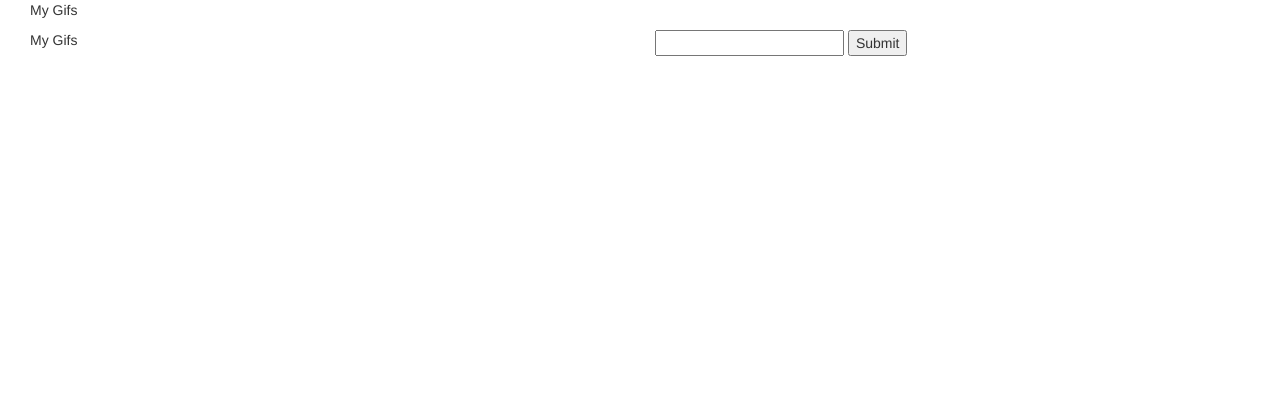
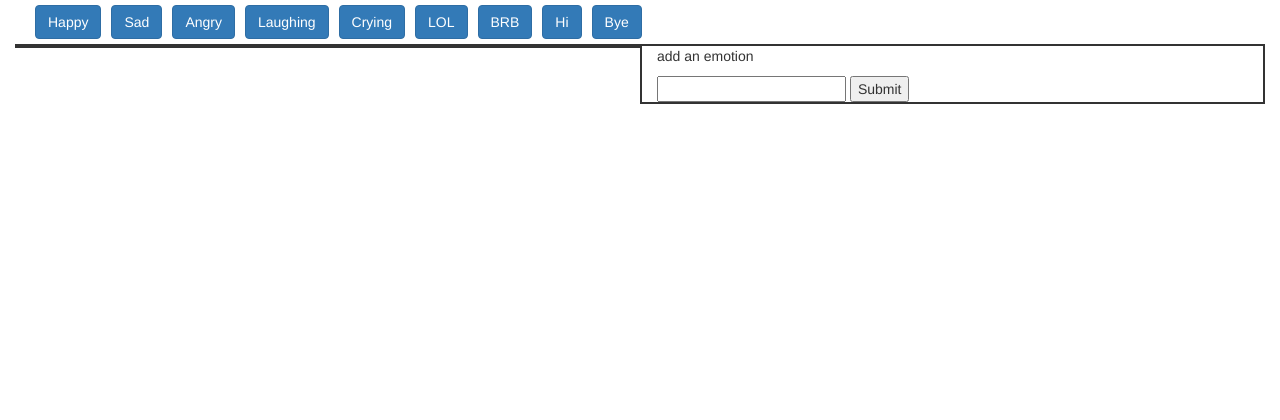
Before and after one commit to Tasha-GitHub/Giphy-Sorter, a PHP site: page /index.html in a window 1280 px wide. Shown: the top 420 px of the page. Run offline with PHP 8.4, Linux system fonts and the light colour scheme; some libraries are stand-ins or nearby versions.

Commit message:
developed button click gif load functionality

```diff
--- a/assets/css/style.css
+++ b/assets/css/style.css
@@ -23,3 +23,19 @@ container-fluid{
 	padding: 0px;
 
 }
+
+/*----------------------------------------------*/
+
+button{
+	margin: 5px !important;
+}
+
+
+.inputWell{
+	border-width: 2px;
+	border-style: solid;
+}
+.gifWell{
+	border-width: 2px;
+	border-style: solid;
+}
--- a/assets/javascript/javascript.js
+++ b/assets/javascript/javascript.js
@@ -0,0 +1,69 @@
+var starterButtons = ["Happy","Sad","Angry","Laughing","Crying","LOL","BRB","Hi","Bye"];
+var gifLoad =[];
+var urlLoad = [];
+var imageClick = false;
+
+
+$(document).ready(function(){
+
+	for(var i = 0; i < starterButtons.length; i++){
+		//thing about doing this by adding attributes and setting a button to a variable
+
+		//builds inital buttons for user
+		$(".starterButtonDiv").append("<button class = \"btn btn-primary sorterButton \" " + "data-name =\""+starterButtons[i]+"\">" + starterButtons[i] + "</button>");
+	}
+
+	//adds button when user types it in, has data name value of user input
+	$(".inputWell").on("click", "submit", function(event){
+		event.preventDefault()
+
+
+
+	});
+
+
+	//takes user button push and makes API call
+	$(".starterButtonDiv").on("click", ".sorterButton", function(){
+		var dataName = $(this).data("name").trim();
+		console.log(dataName)
+		var rating = "pg";
+		var queryURL = "http://api.giphy.com/v1/gifs/search?q=" + dataName +"&api_key=dc6zaTOxFJmzC";
+		//clear out old gifs and images
+		$(".gifWell").empty();
+		gifLoad =[];
+		urlLoad = [];
+		imageClick = false;
+
+		$.ajax({url : queryURL, method : "GET" }).done(function(response){
+			for(var i = 0; i < 11; i++){
+				console.log(response.data);
+				console.log(i);
+				gifLoad.push(response.data[i].images.downsized.url);
+				urlLoad.push(response.data[i].images.downsized_still.url);
+				$(".gifWell").append("<div class = \"gif\" data-number=\""+ i + "\">"+"<p> rating: "+response.data[i].rating+"</p>"+"<img src=\"" + response.data[i].images.downsized_still.url+"\"" +">");
+			}
+		});
+	});
+
+	//when user clicks on image, it will start to play gif
+	$(".gifWell").on("click", ".gif", function(){
+		var thisBtn = $(this).data("number");
+		console.log(thisBtn);
+		if(imageClick === false ){
+			$(this).children().attr("src", gifLoad[thisBtn]);
+			imageClick = true;
+
+		}else {
+			$(this).children().attr("src", urlLoad[thisBtn]);
+			imageClick = false;
+
+
+		}
+	});
+
+
+
+
+
+
+});
--- a/index.html
+++ b/index.html
@@ -5,6 +5,7 @@
 	<link rel="stylesheet" type="text/css" href="assets/css/reset.css">
 	<link rel="stylesheet" href="https://maxcdn.bootstrapcdn.com/bootswatch/3.3.7/journal/bootstrap.min.css">
 	<link rel="stylesheet" type="text/css" href="assets/css/style.css">
+	<script src="https://ajax.googleapis.com/ajax/libs/jquery/3.1.1/jquery.min.js"></script>
 
 </head>
 <body>
@@ -13,18 +14,17 @@
 	<div class="content">
 		<div class="container-fluid">
 	     	<div class="row">
-	      		<section class="col-md-12">
-	      			<p>My Gifs</p>
-
+	      		<section class="col-md-12 starterButtonDiv">
 	      		</section>
 
 	      	</div>
 	      	<div class="row">
-		      	<section class = "col-md-6">
-		      		<p> My Gifs </p>
+		      	<section class = "col-md-6 gifWell">
+
 
 		      	</section>
-		      	<section class = "col-md-6">
+		      	<section class = "col-md-6 inputWell">
+		      		<p>add an emotion</p>
 			      	<form>
 			      		<input type="text" name="text-input">
 			      		<input type="submit" name="submit">
```
